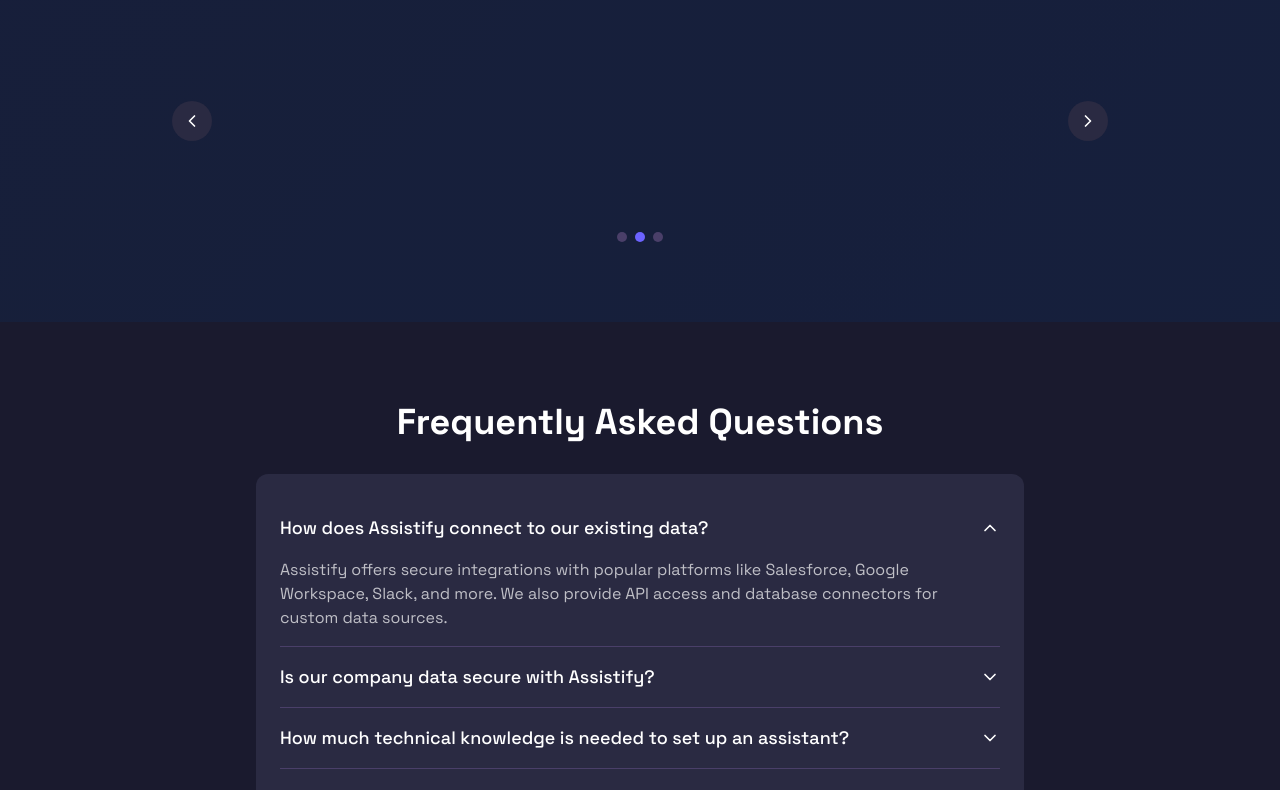
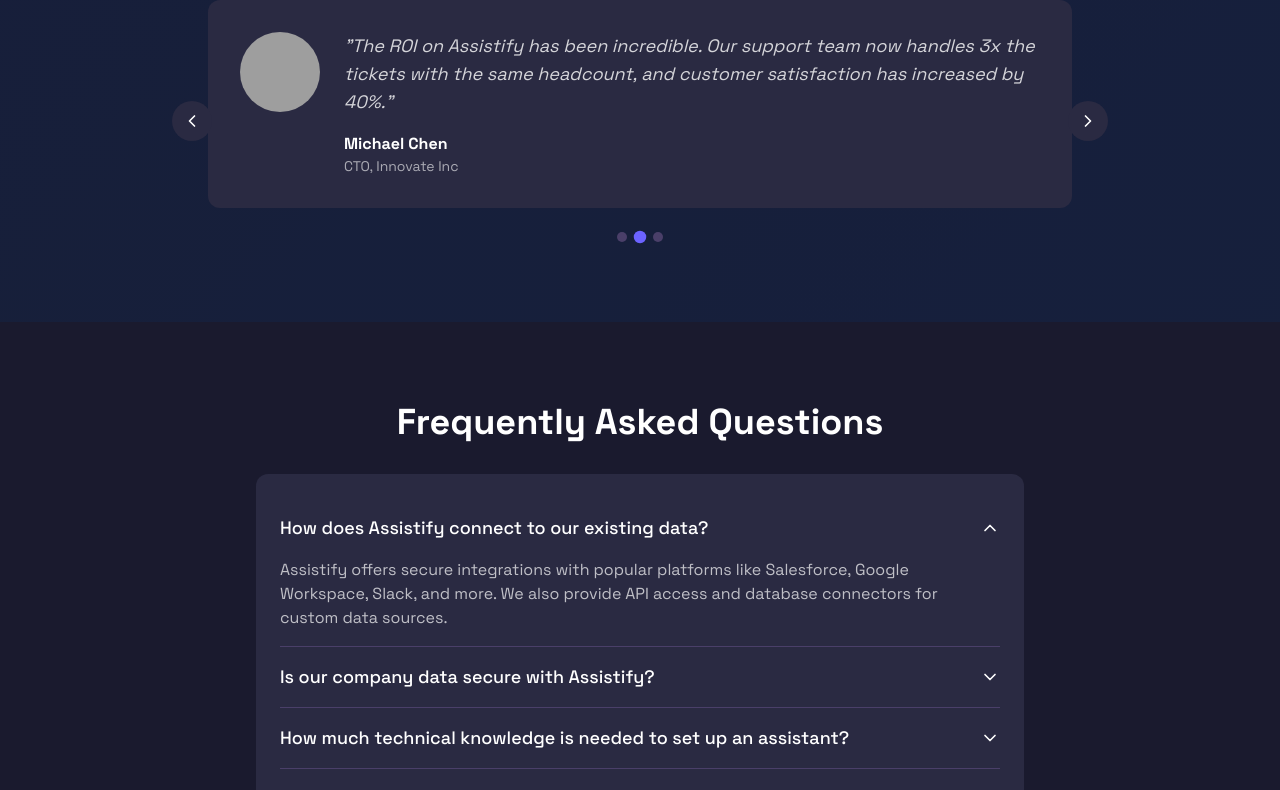
Before and after one commit to davelock87/aiscendweb, a React (Vite) app: page / in a window 1280 px wide. Shown: the part 2736-3526 px from the top of the page. Built offline with nearby package versions, Linux system fonts and the light colour scheme; grey boxes are pictures that could not be loaded.

Commit message:
Fix testimonials slider animation

```diff
--- a/src/components/Testimonials.tsx
+++ b/src/components/Testimonials.tsx
@@ -44,18 +44,16 @@ const Testimonials: React.FC = () => {
   };
 
   useEffect(() => {
-    const interval = setInterval(() => {
-      nextSlide();
-    }, 5000);
-
+    const interval = setInterval(nextSlide, 5000);
     return () => clearInterval(interval);
-  }, [testimonials.length]);
+  }, []);
 
   useEffect(() => {
     if (slideRef.current) {
-      slideRef.current.style.transform = `translateX(-${currentSlide * 100}%)`;
+      const translateValue = `translateX(-${currentSlide * (100 / testimonials.length)}%)`;
+      slideRef.current.style.transform = translateValue;
     }
-  }, [currentSlide]);
+  }, [currentSlide, testimonials.length]);
 
   return (
     <section className="py-20 bg-dark-500/50 overflow-hidden">
@@ -100,14 +98,14 @@ const Testimonials: React.FC = () => {
 
           <button
             onClick={prevSlide}
-            className="absolute left-0 top-1/2 -translate-y-1/2 -translate-x-1/2 bg-dark-300 hover:bg-dark-200 text-white w-10 h-10 rounded-full flex items-center justify-center z-10 focus:outline-none"
+            className="absolute left-0 top-1/2 -translate-y-1/2 -translate-x-1/2 bg-dark-300 hover:bg-dark-200 text-white w-10 h-10 rounded-full flex items-center justify-center z-10 focus:outline-none transition-all duration-300 hover:scale-110"
             aria-label="Previous testimonial"
           >
             <ChevronLeft size={20} />
           </button>
           <button
             onClick={nextSlide}
-            className="absolute right-0 top-1/2 -translate-y-1/2 translate-x-1/2 bg-dark-300 hover:bg-dark-200 text-white w-10 h-10 rounded-full flex items-center justify-center z-10 focus:outline-none"
+            className="absolute right-0 top-1/2 -translate-y-1/2 translate-x-1/2 bg-dark-300 hover:bg-dark-200 text-white w-10 h-10 rounded-full flex items-center justify-center z-10 focus:outline-none transition-all duration-300 hover:scale-110"
             aria-label="Next testimonial"
           >
             <ChevronRight size={20} />
@@ -118,11 +116,13 @@ const Testimonials: React.FC = () => {
               <button
                 key={index}
                 onClick={() => setCurrentSlide(index)}
-                className={`w-2.5 h-2.5 rounded-full ${
-                  currentSlide === index ? 'bg-primary' : 'bg-dark-200'
+                className={`w-2.5 h-2.5 rounded-full transition-all duration-300 ${
+                  currentSlide === index
+                    ? 'bg-primary scale-125'
+                    : 'bg-dark-200 hover:bg-primary/50'
                 }`}
                 aria-label={`Go to testimonial ${index + 1}`}
-              ></button>
+              />
             ))}
           </div>
         </div>
```
